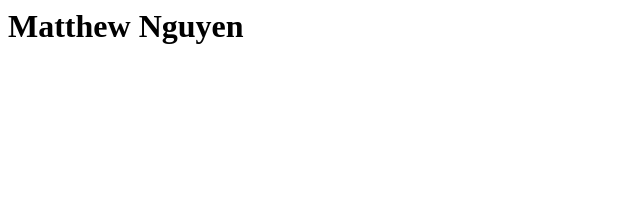
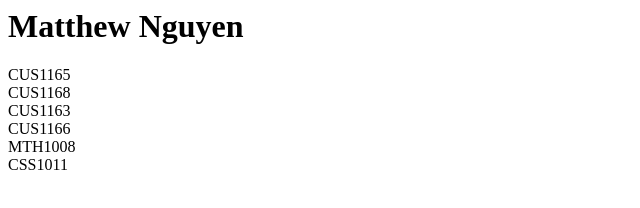
Before and after one commit to MatthewNguyenCUS/CUS1166_Matthew_Nguyen_git-test, a plain HTML site: page index.html in a window 1280 px wide. Shown: the whole page, without its empty margins (0-640 px from the left). Drawn offline with Linux system fonts and the light colour scheme.

Commit message:
Courses added to index

```diff
--- a/index.html
+++ b/index.html
@@ -1 +1,2 @@
 <h1>Matthew Nguyen</h1>
+<p>CUS1165 <br>CUS1168 <br>CUS1163 <br>CUS1166 <br>MTH1008 <br>CSS1011</p>
```
